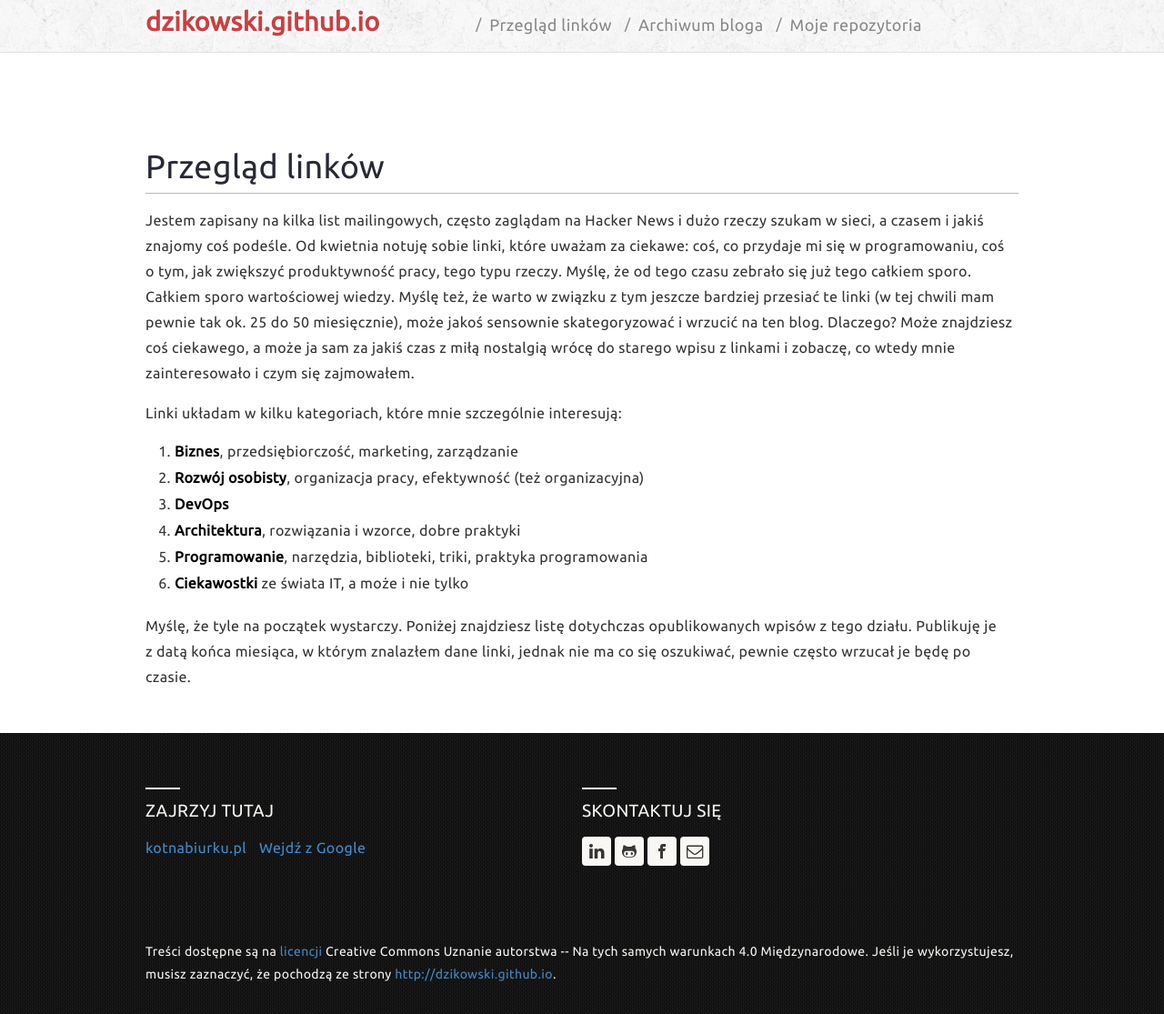
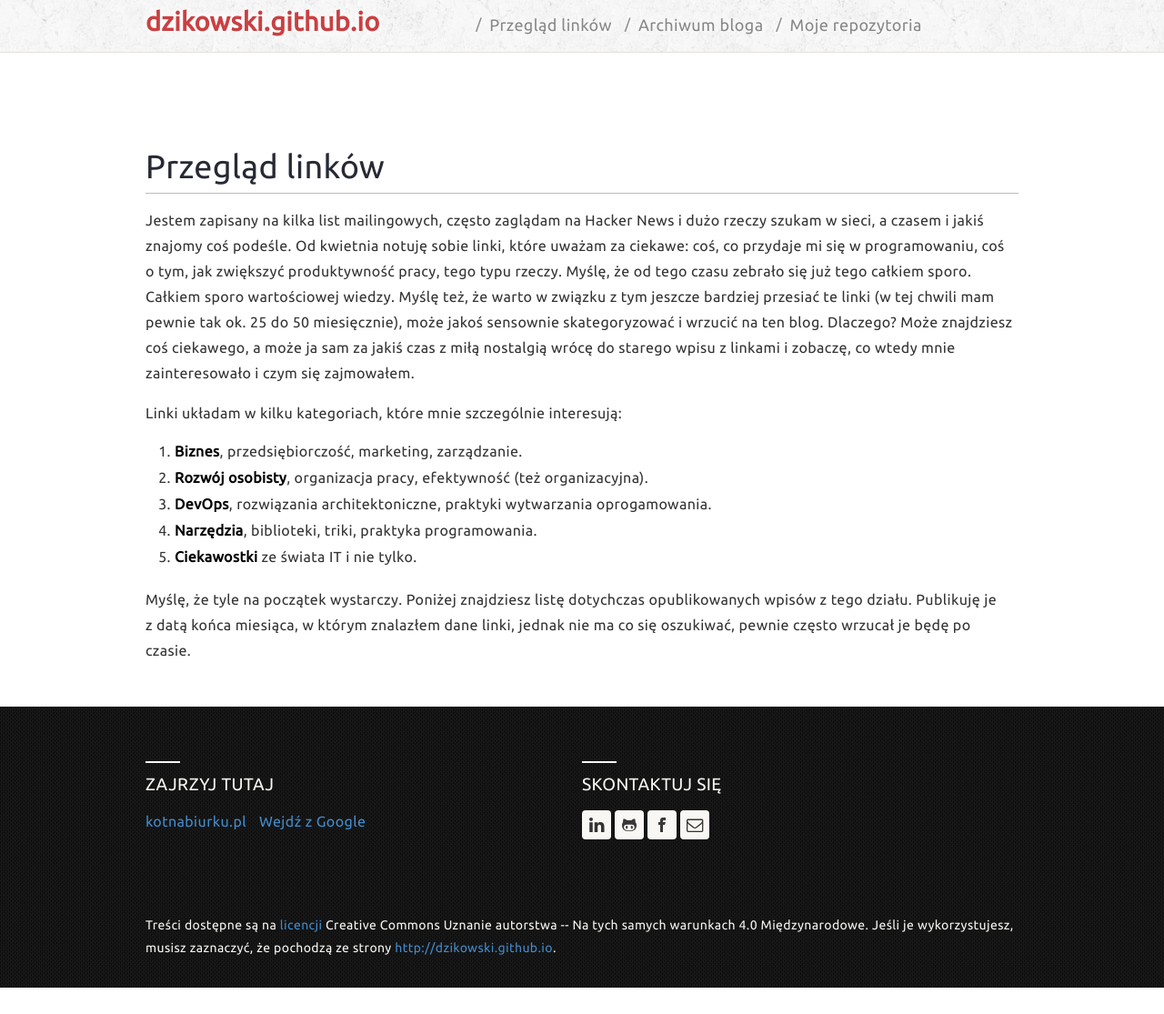
Before and after one commit to dzikowski/dzikowski.github.io, a Jekyll site: the page built from links.html, in a window 1280 px wide and 1115 px high. Shown: the whole window at 91% size. Built offline with Jekyll 4.4.1, drawn with Linux system fonts in a browser that asks for light colours; nearby versions of some CDN libraries.

Commit message:
New categories

```diff
--- a/links.html
+++ b/links.html
@@ -13,12 +13,11 @@ title: Przegląd linków
   <p>Jestem zapisany na kilka list mailingowych, często zaglądam na Hacker News i dużo rzeczy szukam w sieci, a czasem i jakiś znajomy coś podeśle. Od kwietnia notuję sobie linki, które uważam za ciekawe: coś, co przydaje mi się w programowaniu, coś o tym, jak zwiększyć produktywność pracy, tego typu rzeczy. Myślę, że od tego czasu zebrało się już tego całkiem sporo. Całkiem sporo wartościowej wiedzy. Myślę też, że warto w związku z tym jeszcze bardziej przesiać te linki (w tej chwili mam pewnie tak ok. 25 do 50 miesięcznie), może jakoś sensownie skategoryzować i wrzucić na ten blog. Dlaczego? Może znajdziesz coś ciekawego, a może ja sam za jakiś czas z miłą nostalgią wrócę do starego wpisu z linkami i zobaczę, co wtedy mnie zainteresowało i czym się zajmowałem.</p>
   <p>Linki układam w kilku kategoriach, które mnie szczególnie interesują:</p>
   <ol>
-    <li><strong>Biznes</strong>, przedsiębiorczość, marketing, zarządzanie</li>
-    <li><strong>Rozwój osobisty</strong>, organizacja pracy, efektywność (też organizacyjna)</li>
-    <li><strong>DevOps</strong></li>
-    <li><strong>Architektura</strong>, rozwiązania i wzorce, dobre praktyki</li>
-    <li><strong>Programowanie</strong>, narzędzia, biblioteki, triki, praktyka programowania</li>
-    <li><strong>Ciekawostki</strong> ze świata IT, a może i nie tylko</li>
+    <li><strong>Biznes</strong>, przedsiębiorczość, marketing, zarządzanie.</li>
+    <li><strong>Rozwój osobisty</strong>, organizacja pracy, efektywność (też organizacyjna).</li>
+    <li><strong>DevOps</strong>, rozwiązania architektoniczne, praktyki wytwarzania oprogamowania.</li>
+    <li><strong>Narzędzia</strong>, biblioteki, triki, praktyka programowania.</li>
+    <li><strong>Ciekawostki</strong> ze świata IT i nie tylko.</li>
   </ol>
   <p>Myślę, że tyle na początek wystarczy. Poniżej znajdziesz listę dotychczas opublikowanych wpisów z tego działu. Publikuję je z datą końca miesiąca, w którym znalazłem dane linki, jednak nie ma co się oszukiwać, pewnie często wrzucał je będę po czasie.</p>
 
```
